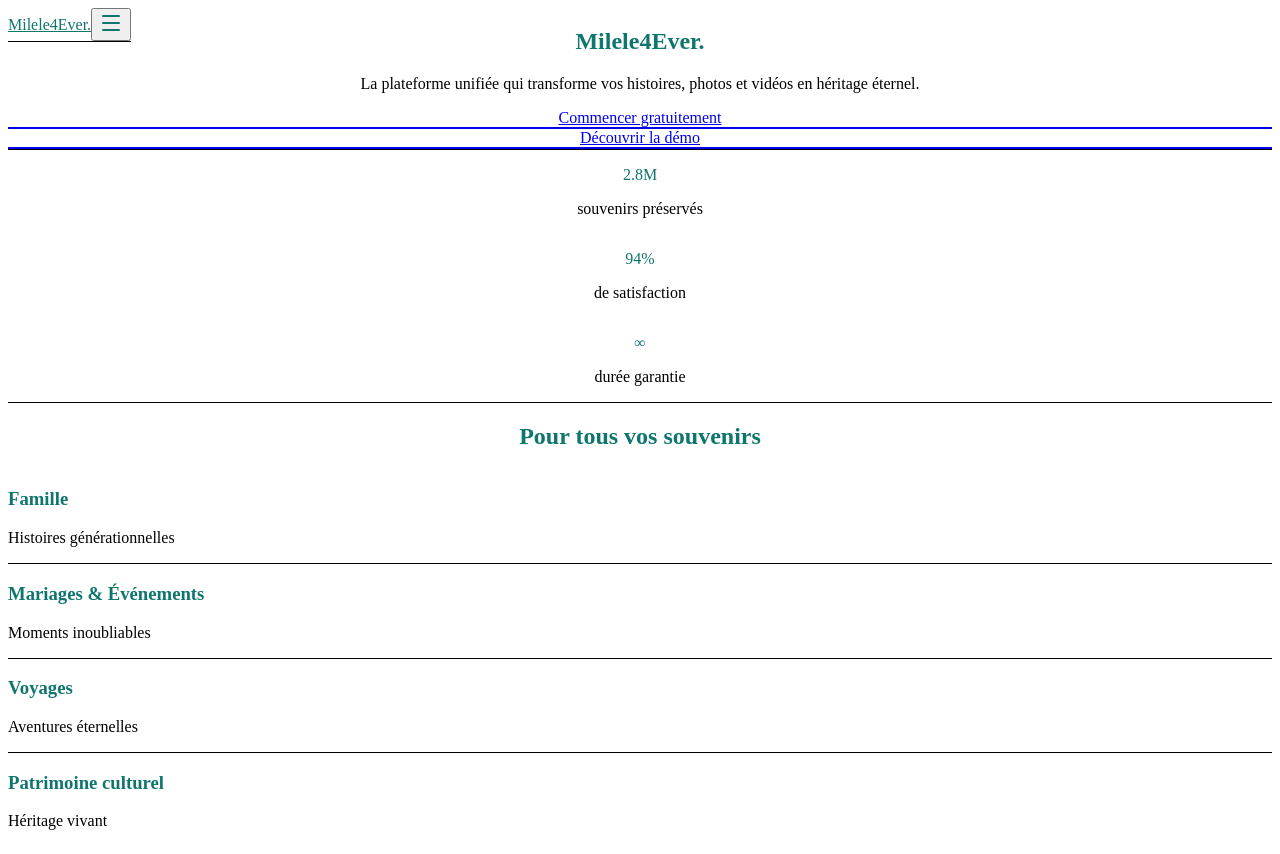
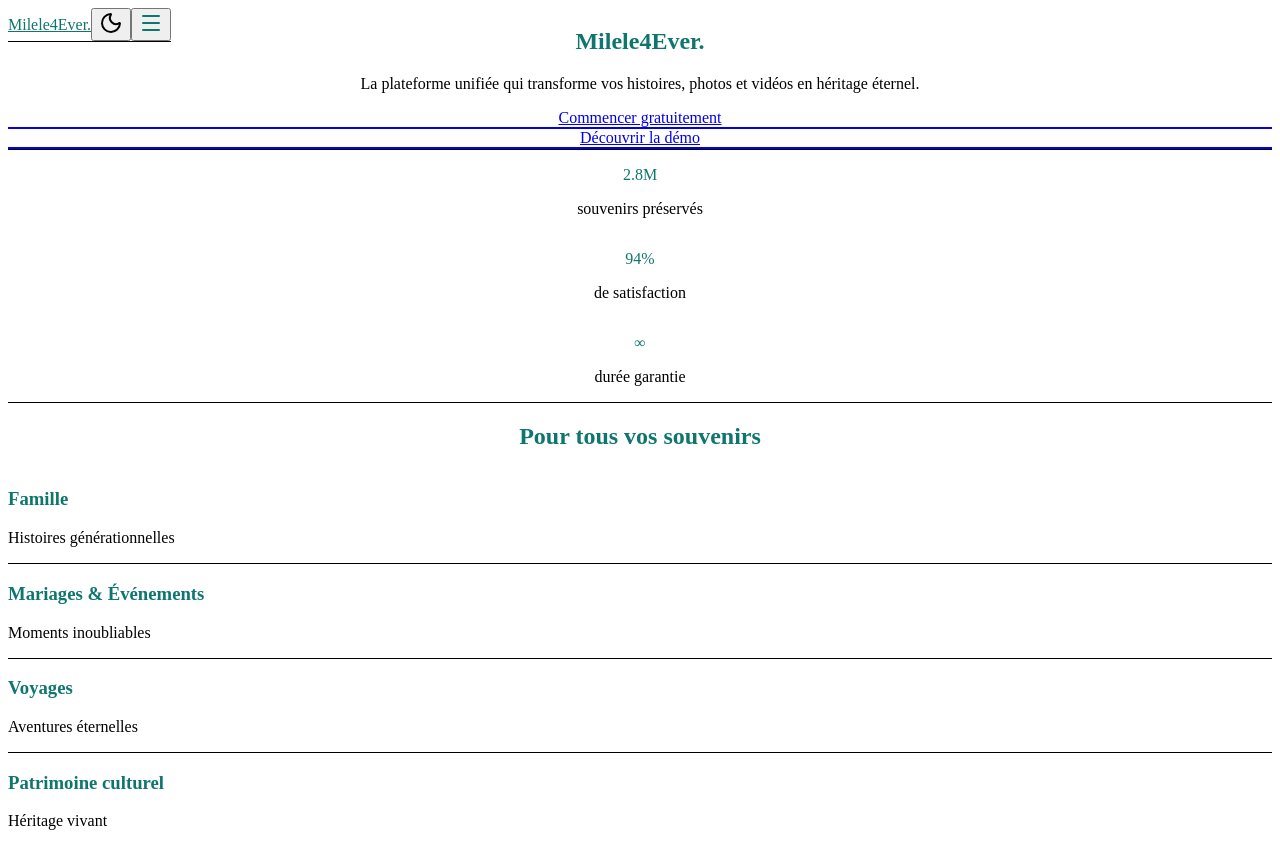
Before and after one commit to kentleyk-ui/milele4ever, a Next.js app: page / in a window 1280 px wide. Built offline with nearby package versions, Linux system fonts and the light colour scheme.

Commit message:
Étape 13 - Ajout du Mode Sombre (Dark Mode)

```diff
--- a/src/app/globals.css
+++ b/src/app/globals.css
@@ -10,3 +10,8 @@
   --text: #111827;
   --background: #ffffff;
 }
+.dark {
+  --background: #0a0a0a;
+  --text: #f1f1f1;
+  --primary: #14b8a6;
+}
--- a/src/components/Navbar.tsx
+++ b/src/components/Navbar.tsx
@@ -1,54 +1,57 @@
-// src/components/Navbar.tsx
 "use client";
 
-import { useState } from "react";
+import { useState, useEffect } from "react";
 import Link from "next/link";
-import { Menu, X } from "lucide-react";
+import { Menu, X, Sun, Moon } from "lucide-react";
 
 export default function Navbar() {
   const [isOpen, setIsOpen] = useState(false);
+  const [darkMode, setDarkMode] = useState(false);
+
+  useEffect(() => {
+    if (localStorage.theme === "dark" || (!('theme' in localStorage) && window.matchMedia('(prefers-color-scheme: dark)').matches)) {
+      setDarkMode(true);
+      document.documentElement.classList.add("dark");
+    }
+  }, []);
+
+  const toggleDarkMode = () => {
+    if (darkMode) {
+      document.documentElement.classList.remove("dark");
+      localStorage.theme = "light";
+    } else {
+      document.documentElement.classList.add("dark");
+      localStorage.theme = "dark";
+    }
+    setDarkMode(!darkMode);
+  };
 
   return (
-    <nav className="fixed top-0 left-0 right-0 z-50 bg-white/95 backdrop-blur-md border-b border-gray-100 shadow-sm">
+    <nav className="fixed top-0 left-0 right-0 z-50 bg-white/95 dark:bg-gray-950/95 backdrop-blur-md border-b border-gray-100 dark:border-gray-800">
+      {/* ... même code que précédemment ... */}
       <div className="max-w-6xl mx-auto px-6 py-5 flex items-center justify-between">
-
-        {/* Logo */}
-        <Link href="/" className="text-3xl font-bold text-[#0f766e] tracking-tight">
+        <Link href="/" className="text-3xl font-bold text-[#0f766e] dark:text-teal-400">
           Milele4Ever.
         </Link>
 
         {/* Menu Desktop */}
         <div className="hidden md:flex items-center gap-10 text-lg">
-          <Link href="/" className="text-gray-700 hover:text-[#0f766e] transition">Accueil</Link>
-          <Link href="/messages" className="text-gray-700 hover:text-[#0f766e] transition">Messages</Link>
-          <Link href="/profile" className="text-gray-700 hover:text-[#0f766e] transition">Profil</Link>
-          <Link href="/contact" className="text-gray-700 hover:text-[#0f766e] transition">Contact</Link>
-          <a href="#" className="bg-[#0f766e] text-white px-8 py-3 rounded-2xl font-medium hover:bg-[#0a5c53] transition">
-            Commencer gratuitement
-          </a>
+          {/* ... liens existants ... */}
         </div>
 
-        {/* Bouton Hamburger Mobile */}
-        <button
-          className="md:hidden text-3xl text-[#0f766e]"
-          onClick={() => setIsOpen(!isOpen)}
-        >
-          {isOpen ? <X /> : <Menu />}
-        </button>
+        <div className="flex items-center gap-4">
+          {/* Bouton Dark Mode */}
+          <button onClick={toggleDarkMode} className="text-xl text-gray-700 dark:text-gray-300">
+            {darkMode ? <Sun size={24} /> : <Moon size={24} />}
+          </button>
+
+          {/* Hamburger */}
+          <button className="md:hidden text-3xl text-[#0f766e]" onClick={() => setIsOpen(!isOpen)}>
+            {isOpen ? <X /> : <Menu />}
+          </button>
+        </div>
       </div>
-
-      {/* Menu Mobile */}
-      {isOpen && (
-        <div className="md:hidden bg-white border-t border-gray-100 py-8 px-6 space-y-8 text-center text-lg">
-          <Link href="/" className="block text-gray-700 hover:text-[#0f766e]" onClick={() => setIsOpen(false)}>Accueil</Link>
-          <Link href="/messages" className="block text-gray-700 hover:text-[#0f766e]" onClick={() => setIsOpen(false)}>Messages</Link>
-          <Link href="/profile" className="block text-gray-700 hover:text-[#0f766e]" onClick={() => setIsOpen(false)}>Profil</Link>
-          <Link href="/contact" className="block text-gray-700 hover:text-[#0f766e]" onClick={() => setIsOpen(false)}>Contact</Link>
-          <a href="#" className="block bg-[#0f766e] text-white py-4 rounded-2xl font-medium" onClick={() => setIsOpen(false)}>
-            Commencer gratuitement
-          </a>
-        </div>
-      )}
+      {/* Menu Mobile (inchangé) */}
     </nav>
   );
 }
```
